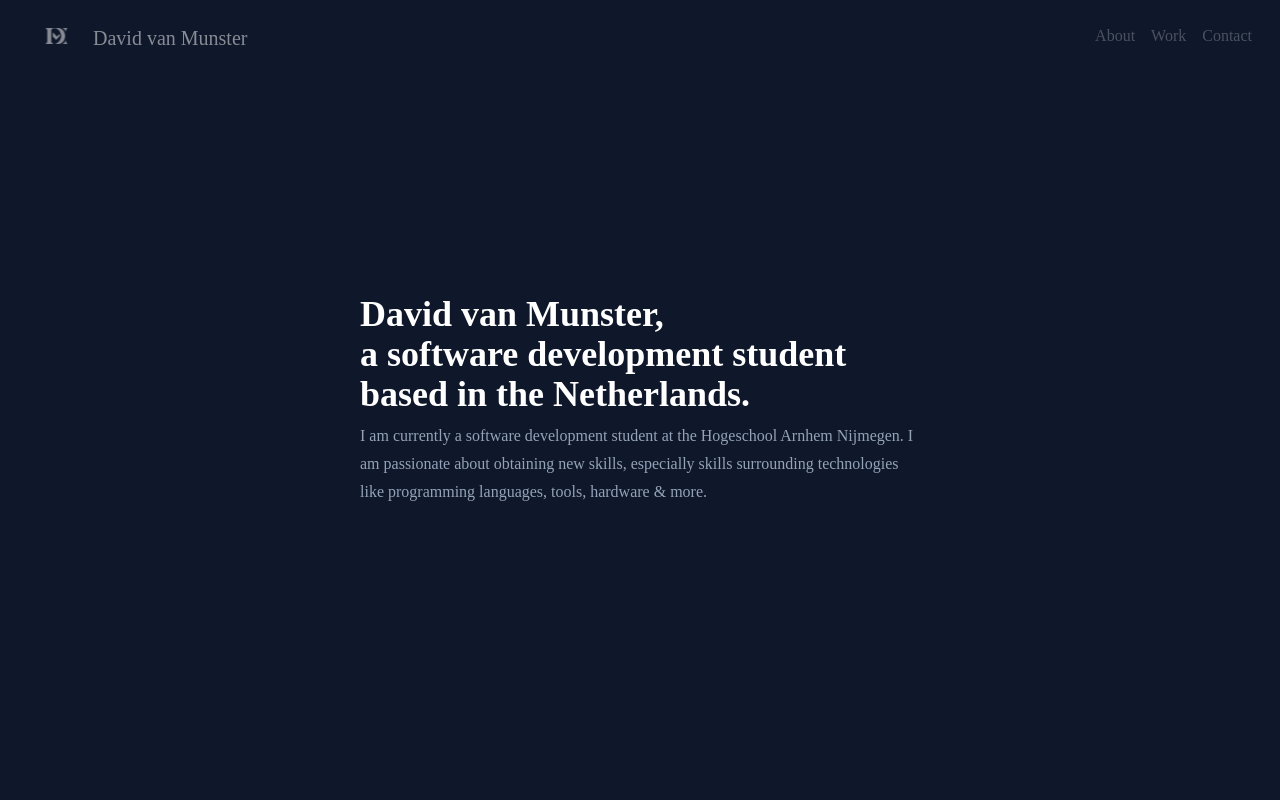
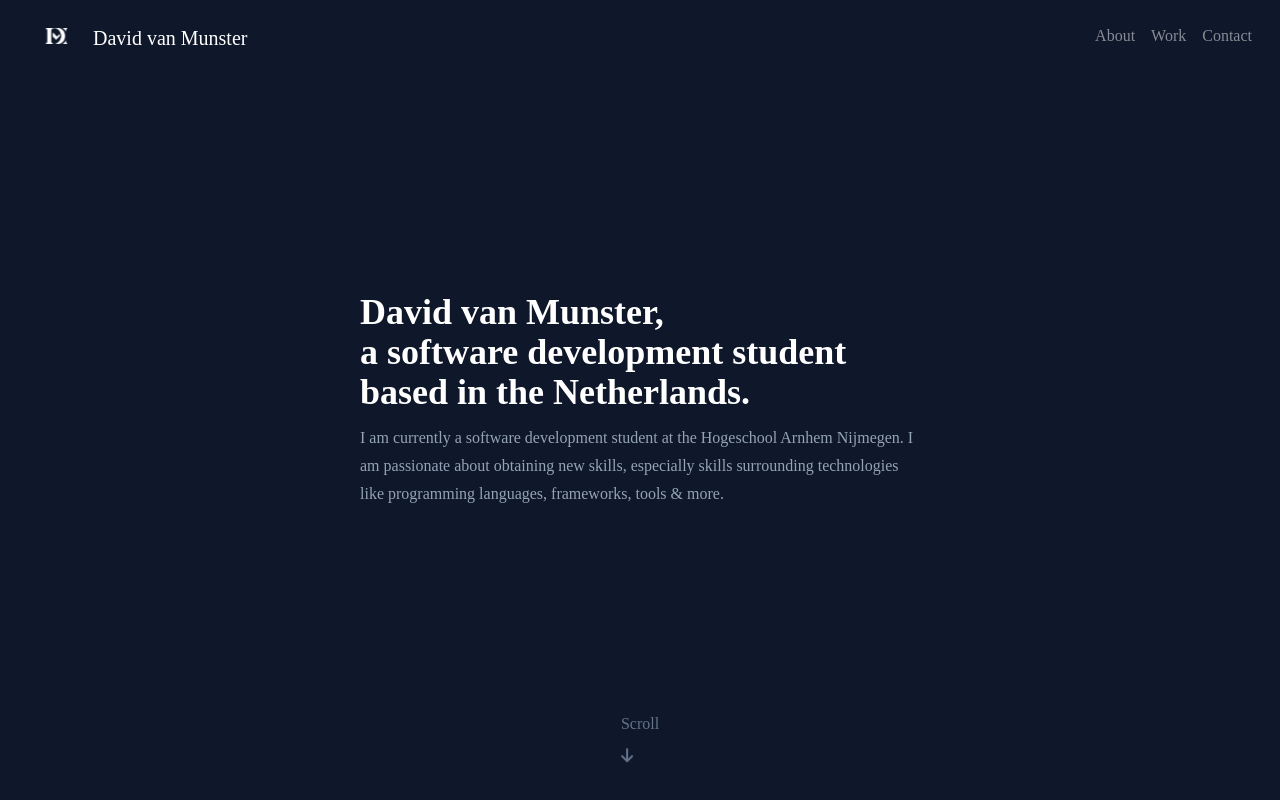
Before and after one commit to dmun/website, a React (Create React App) app: page / in a window 1280 px wide. Built offline with nearby package versions, Linux system fonts and the light colour scheme.

Commit message:
Add FontAwesome arrow, scroll snap, centering

```diff
--- a/package.json
+++ b/package.json
@@ -3,6 +3,10 @@
   "version": "0.1.0",
   "private": true,
   "dependencies": {
+    "@fortawesome/fontawesome-svg-core": "^1.3.0-beta3",
+    "@fortawesome/free-regular-svg-icons": "^6.0.0-beta3",
+    "@fortawesome/free-solid-svg-icons": "^6.0.0-beta3",
+    "@fortawesome/react-fontawesome": "^0.1.16",
     "@testing-library/jest-dom": "^5.16.1",
     "@testing-library/react": "^12.1.2",
     "@testing-library/user-event": "^13.5.0",
--- a/src/App.js
+++ b/src/App.js
@@ -1,13 +1,28 @@
 import Header from './components/Header';
+import { FontAwesomeIcon } from '@fortawesome/react-fontawesome';
+import { faArrowDown } from '@fortawesome/free-solid-svg-icons';
 
 function App() {
   return (
-    <div>
+    <div className='snap-y snap-mandatory overflow-auto w-screen h-screen'>
       <Header />
-      <div className='flex items-center mx-auto h-screen w-full lg:w-1/2'>
-        <div className='top-1/2 p-10'>
-          <h1 className='leading-10 text-white text-4xl font-bold'>David van Munster,<br></br>a software development student based in the Netherlands.</h1>
-          <p className='leading-7 text-slate-400 text-base pt-2'>I am currently a software development student at the Hogeschool Arnhem Nijmegen. I am passionate about obtaining new skills, especially skills surrounding technologies like programming languages, tools, hardware & more.</p>
+
+      <div className='snap-start bg-slate-900 mx-auto h-screen w-full relative'>
+        <div className='w-full h-full flex items-center lg:w-2/3 xl:w-1/2 mx-auto'>
+          <div className='p-10'>
+            <h1 className='leading-10 text-white text-4xl font-bold'>David van Munster,<br></br>a software development student based in the Netherlands.</h1>
+            <p className='leading-7 text-slate-400 text-base pt-3'>I am currently a software development student at the Hogeschool Arnhem Nijmegen. I am passionate about obtaining new skills, especially skills surrounding technologies like programming languages, frameworks, tools & more.</p>
+          </div>
+        </div>
+        <div className='invisible sm:visible text-slate-500 absolute bottom-8 flex flex-col right-1/2 translate-x-1/2'>
+          <a className='pb-2'>Scroll</a>
+          <FontAwesomeIcon className='animate-bounce h-6 align-middle' icon={faArrowDown} />
+        </div>
+      </div>
+
+      <div className='snap-start bg-rose-900 mx-auto h-screen w-full relative'>
+        <div className='w-full h-full flex items-center lg:w-2/3 xl:w-1/2 mx-auto'>
+            <h1 className='w-full text-center leading-10 text-rose-300 text-4xl font-bold'>WORK IN PROGRESS</h1>
         </div>
       </div>
     </div>
```
Also changed, not shown: 1 other file (tests, documents, lock files or other folders).
